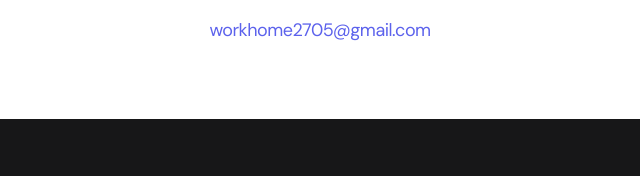
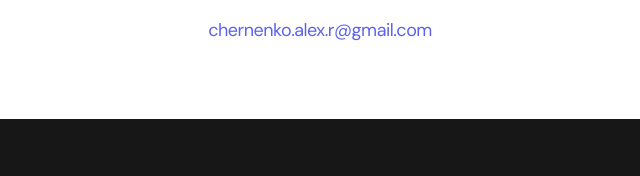
Before and after one commit to LongWinterNight/Second-Portfolio, a plain HTML site: page contacts.html in a window 1280 px wide. Shown: the part 622-798 px from the top of the page, 320-960 px from the left. Drawn offline with Linux system fonts and the light colour scheme.

Commit message:
"email change"

```diff
--- a/contacts.html
+++ b/contacts.html
@@ -50,7 +50,7 @@
         </li>
         <li class="content-list__item">
           <h2 class="title-2">Email</h2>
-          <p><a href="mailto:workhome2705@gmail.com">workhome2705@gmail.com</a></p>
+          <p><a href="mailto:chernenko.alex.r@gmail.com">chernenko.alex.r@gmail.com</a></p>
         </li>
       </ul>
     </div>
```
